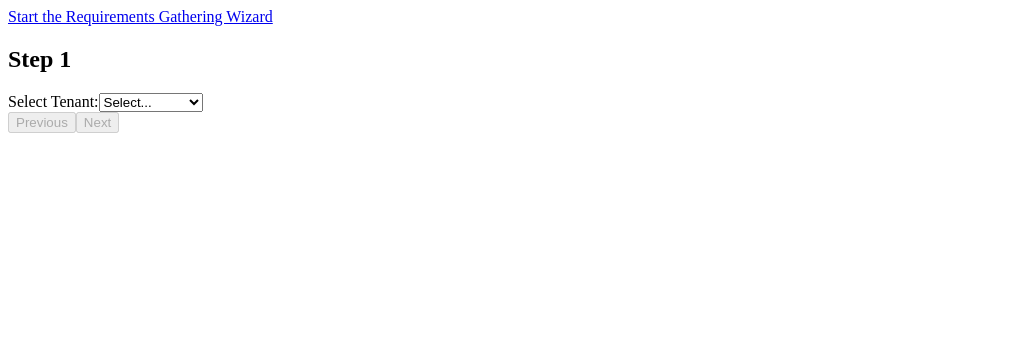
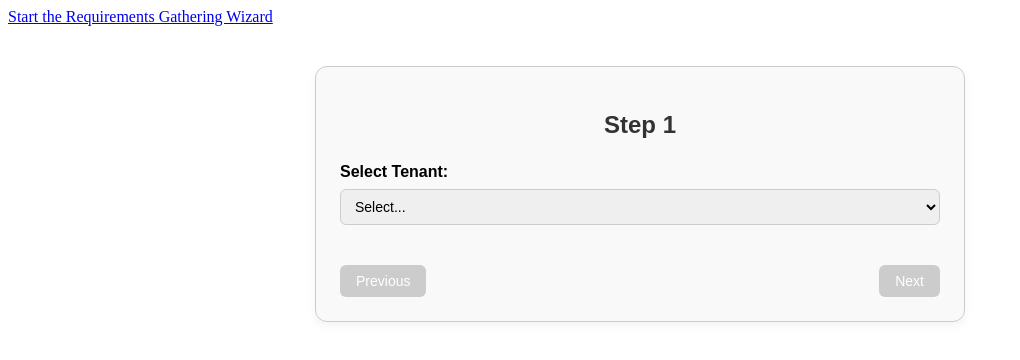
Before and after one commit to Xiaoliuliu666-leaner/Test.Onboarding, an Angular app: page /requirements/wizard in a window 1280 px wide. Shown: the top 360 px of the page, without its empty margins (0-1020 px from the left). Built offline with nearby package versions, Linux system fonts and the light colour scheme.

Commit message:
Centered, card-style layout, and more in line with modern Web UI specifications

```diff
--- a/src/app/requirements-wizard/requirements-wizard.css
+++ b/src/app/requirements-wizard/requirements-wizard.css
@@ -0,0 +1,70 @@
+.wizard-container {
+  max-width: 600px;
+  margin: 40px auto;
+  padding: 24px;
+  border: 1px solid #ccc;
+  border-radius: 12px;
+  background-color: #f9f9f9;
+  font-family: Arial, sans-serif;
+  box-shadow: 0 4px 10px rgba(0,0,0,0.05);
+}
+
+h2 {
+  text-align: center;
+  margin-bottom: 24px;
+  font-size: 24px;
+  color: #333;
+}
+
+label {
+  display: block;
+  margin-bottom: 8px;
+  font-weight: bold;
+}
+
+select, input[type="text"], textarea {
+  width: 100%;
+  padding: 8px 10px;
+  margin-bottom: 16px;
+  border: 1px solid #ccc;
+  border-radius: 6px;
+  font-size: 14px;
+}
+
+textarea {
+  resize: vertical;
+}
+
+.wizard-nav {
+  display: flex;
+  justify-content: space-between;
+  margin-top: 24px;
+}
+
+button {
+  padding: 8px 16px;
+  font-size: 14px;
+  border: none;
+  border-radius: 6px;
+  background-color: #0078d4;
+  color: white;
+  cursor: pointer;
+  transition: background-color 0.2s ease;
+}
+
+button:hover:not([disabled]) {
+  background-color: #005fa3;
+}
+
+button:disabled {
+  background-color: #cccccc;
+  cursor: not-allowed;
+}
+
+.selected-modules {
+  margin-top: 16px;
+  background: #eef6ff;
+  padding: 12px;
+  border-left: 4px solid #0078d4;
+  border-radius: 6px;
+}
```
